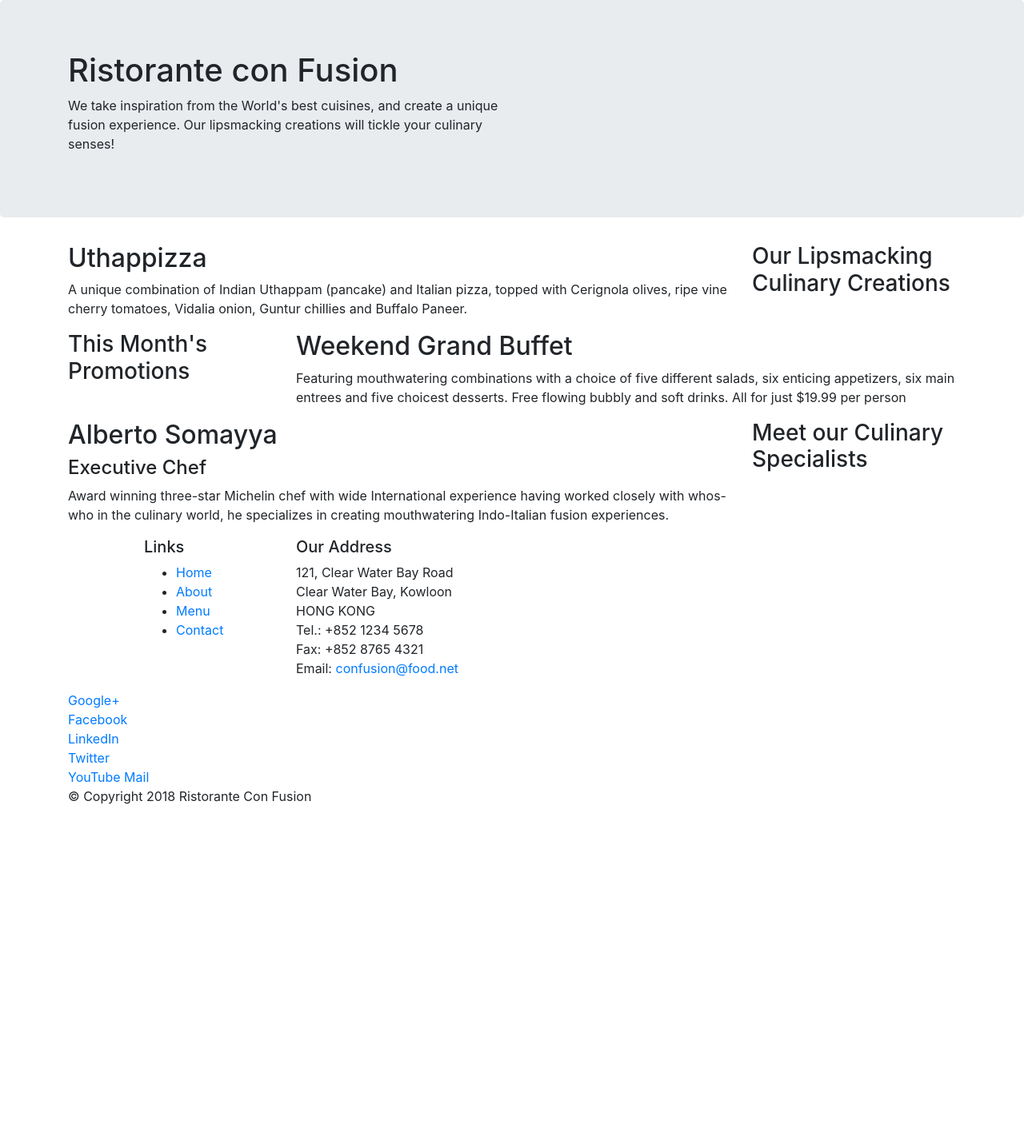
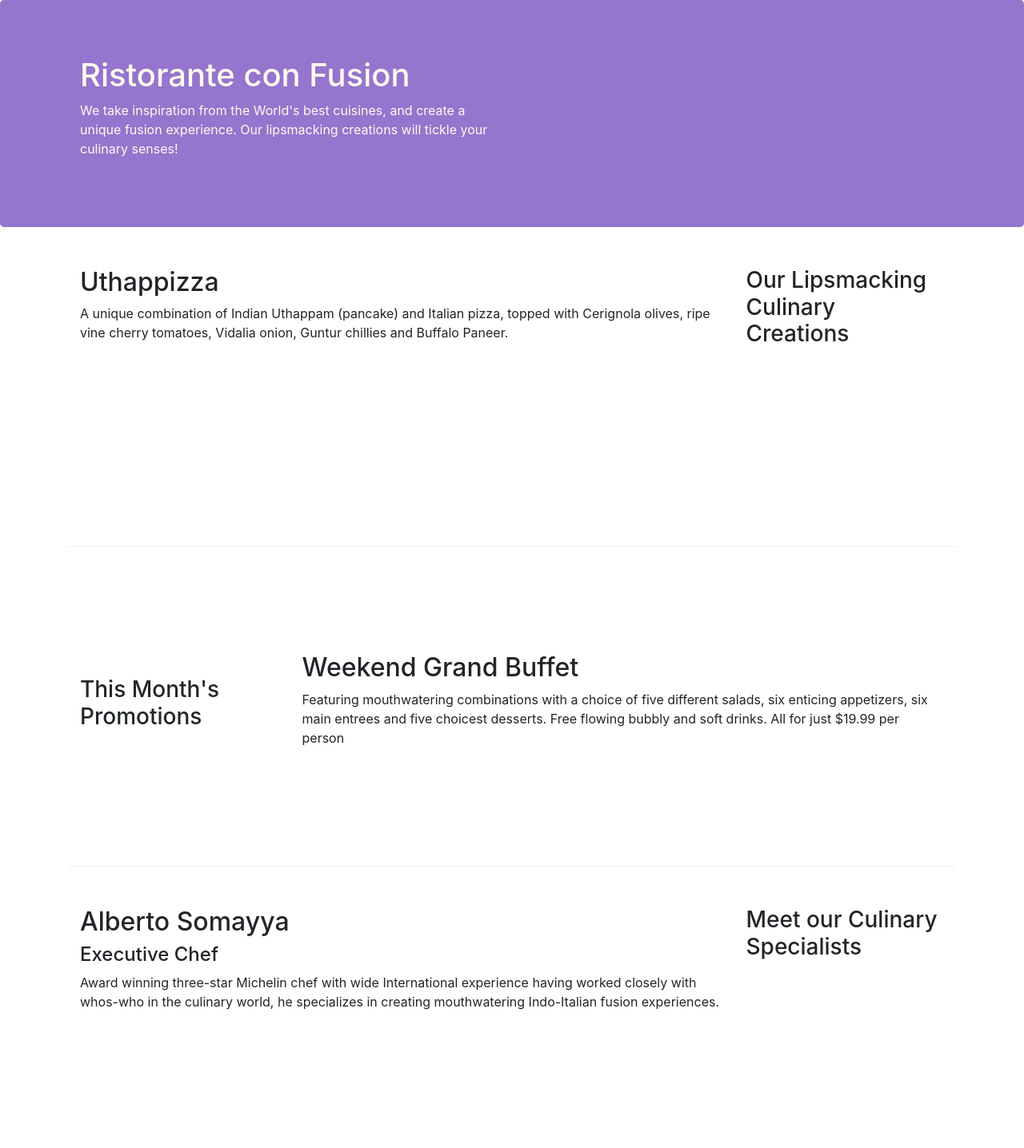
Before and after one commit to aanchal1308/Bootstrap-Assignment, a website: page index.html in a window 1280 px wide. Shown: the top 1436 px of the page at 80% size. Before the commit the page ends 1024 px from the top, so only its background shows below. Drawn offline with nearby package versions, Linux system fonts and the light colour scheme.

Commit message:
Bootstrap grid 2

```diff
--- /dev/null
+++ b/css/styles.css
@@ -0,0 +1,30 @@
+.row-header{
+    margin:0px auto;
+    padding:0px;
+}
+
+.row-content {
+    margin:0px auto;
+    padding: 50px 0px 50px 0px;
+    border-bottom: 1px ridge;
+    min-height:400px;
+}
+
+.footer{
+    background-color: #D1C4E9;
+    margin:0px auto;
+    padding: 20px 0px 20px 0px;
+}
+
+.jumbotron {
+    padding:70px 30px 70px 30px;
+    margin:0px auto;
+    background: #9575CD ;
+    color:floralwhite;
+}
+
+address{
+    font-size:80%;
+    margin:0px;
+    color:#0f0f0f;
+}
--- a/index.html
+++ b/index.html
@@ -9,6 +9,7 @@
 
      <!-- Bootstrap CSS -->
      <link rel="stylesheet" href="node_modules/bootstrap/dist/css/bootstrap.min.css">
+     <link rel="stylesheet" href="css/styles.css">
     <title>Ristorante Con Fusion</title>
 </head>
 
@@ -16,7 +17,7 @@
 
     <header class="jumbotron">
         <div class="container">
-            <div class="row">
+            <div class="row row-header">
                 <div class="col-12 col-sm-6">
                     <h1>Ristorante con Fusion</h1>
                     <p>We take inspiration from the World's best cuisines, and create a unique fusion experience. Our lipsmacking creations will tickle your culinary senses!</p>
@@ -28,7 +29,7 @@
     </header>
 
     <div class="container">
-        <div class="row">
+        <div class="row row-content">
             <div class="col-12 col-sm-4 order-sm-last col-md-3">
                 <h3>Our Lipsmacking Culinary Creations</h3>
             </div>
@@ -39,7 +40,7 @@
         </div>
 
 
-        <div class="row">
+        <div class="row row-content align-items-center">
             <div class="col-12 col-sm-4 col-md-3">
                 <h3>This Month's Promotions</h3>
             </div>
@@ -49,7 +50,7 @@
             </div>
         </div>
 
-        <div class="row">
+        <div class="row row-content">
             <div class="col-12 col-sm-4 order-sm-last col-md-3">
                 <h3>Meet our Culinary Specialists</h3>
             </div>
@@ -61,12 +62,12 @@
         </div>
     </div>
 
-    <footer>
+    <footer class="footer">
         <div class="container">
             <div class="row">
                 <div class="col-4 offset-1 col-sm-2">
                     <h5>Links</h5>
-                    <ul>
+                    <ul class="list-unstyled">
                         <li><a href="#">Home</a></li>
                         <li><a href="#">About</a></li>
                         <li><a href="#">Menu</a></li>
@@ -84,8 +85,8 @@
 		              Email: <a href="mailto:confusion@food.net">confusion@food.net</a>
 		           </address>
                 </div>
-                <div>
-                    <div class="col-12 col-sm-4">
+                <div class="col-12 col-sm-4 align-self-center">
+                    <div class="text-center">
                         <a href="http://google.com/+">Google+</a>
                         <a href="http://www.facebook.com/profile.php?id=">Facebook</a>
                         <a href="http://www.linkedin.com/in/">LinkedIn</a>
@@ -95,7 +96,7 @@
                     </div>
                 </div>
            </div>
-           <div class="row">
+           <div class="row justify-content-center">
                 <div class="col-auto">
                     <p>© Copyright 2018 Ristorante Con Fusion</p>
                 </div>
```
